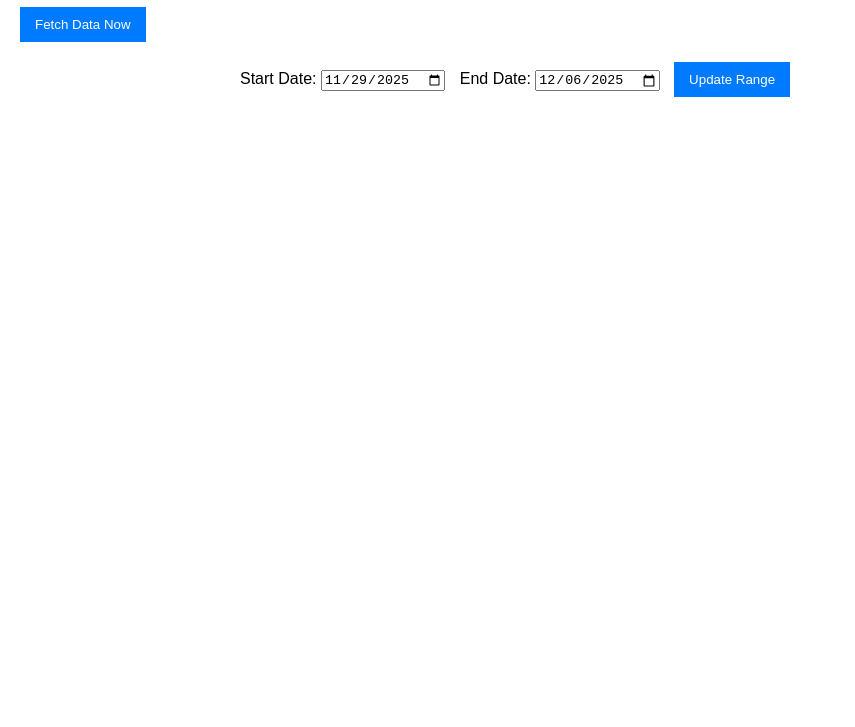
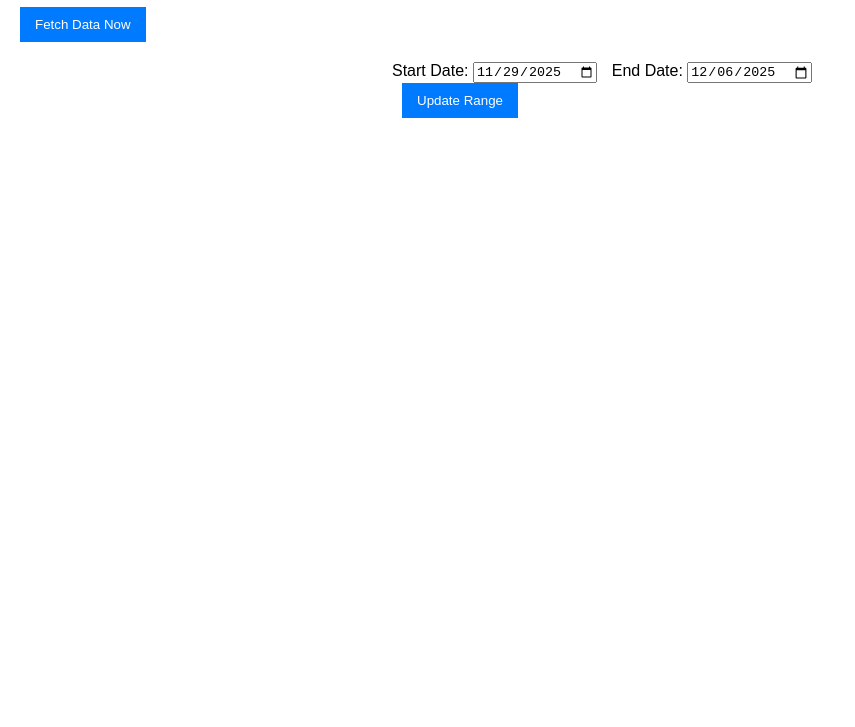
Before and after one commit to Cardoran/testsite, a website: page public/index.html in a window 1280 px wide. Shown: the part 73-800 px from the top of the page, without its empty margins (0-855 px from the left). Drawn offline with nearby package versions, Linux system fonts and the light colour scheme; no server answers.

Commit message:
adaptive widths

```diff
--- a/public/index.html
+++ b/public/index.html
@@ -7,8 +7,8 @@
   <style>
     h1 {text-align: center;}
     body { font-family: Arial, sans-serif; margin: 20px; }
-    .chart-container { width: 800px; height: 400px; margin: 20px auto; }
-    .button-container { width: 800px; margin: 20px auto; }
+    .chart-container { width: 40%; min-width:400px; height: 400px; margin: 20px auto; }
+    .button-container { width: 40%; min-width:400px; margin: 20px auto; }
     button { padding: 10px 15px; background: #007BFF; color: white; border: none; cursor: pointer; }
   </style>
 </head>
@@ -25,8 +25,8 @@
     <button id="updateRangeButton" style="margin-left: 10px;">Update Range</button>
   </div>
   <div class="chart-container">
-    <canvas id="pieChart" width="inherit"></canvas>
-    <canvas id="graphChart" width="inherit"></canvas>
+    <canvas id="pieChart" style="width:100%;"></canvas>
+    <canvas id="graphChart" style="width:100%;"></canvas>
   </div>
 
   <!-- Include Chart.js from CDN -->
```
